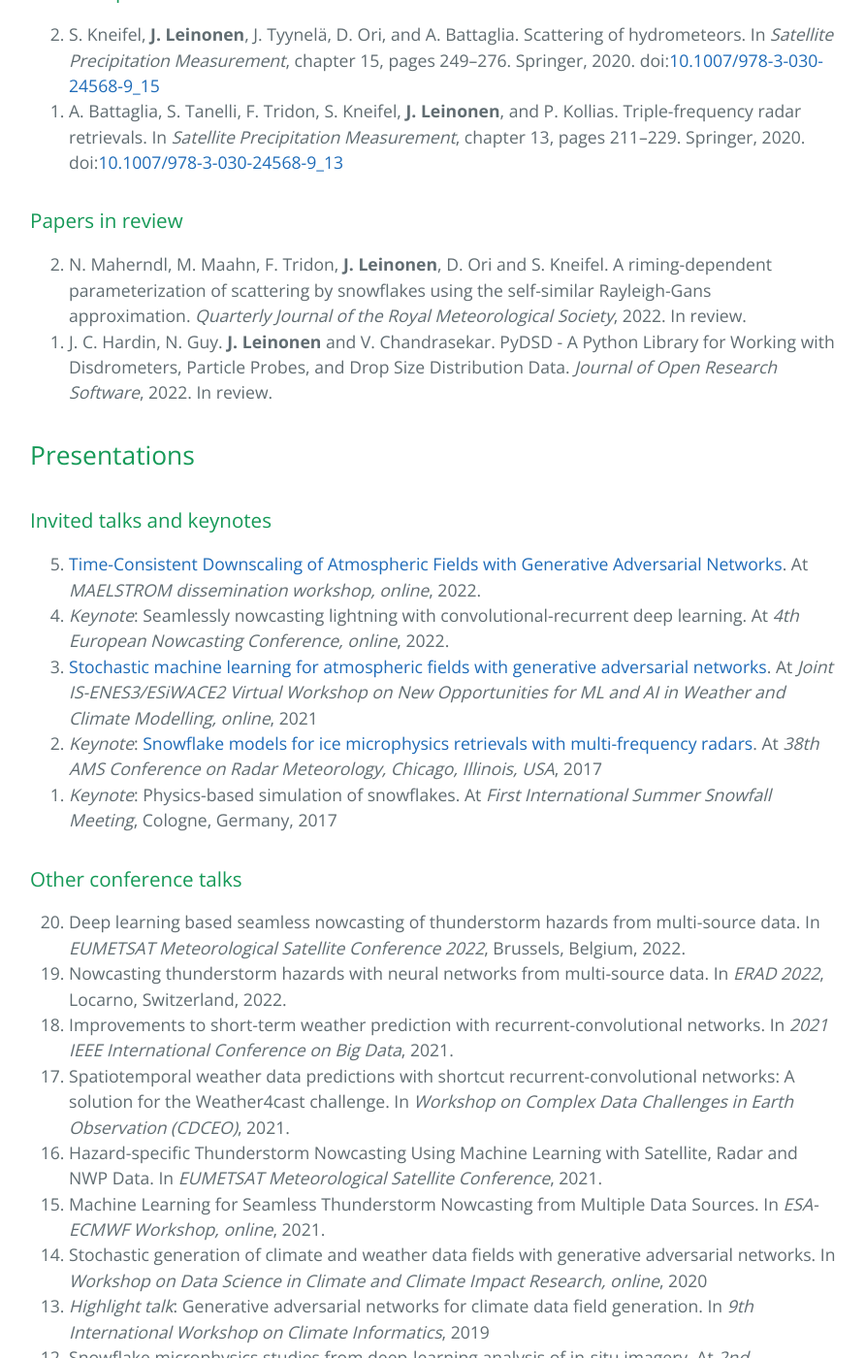
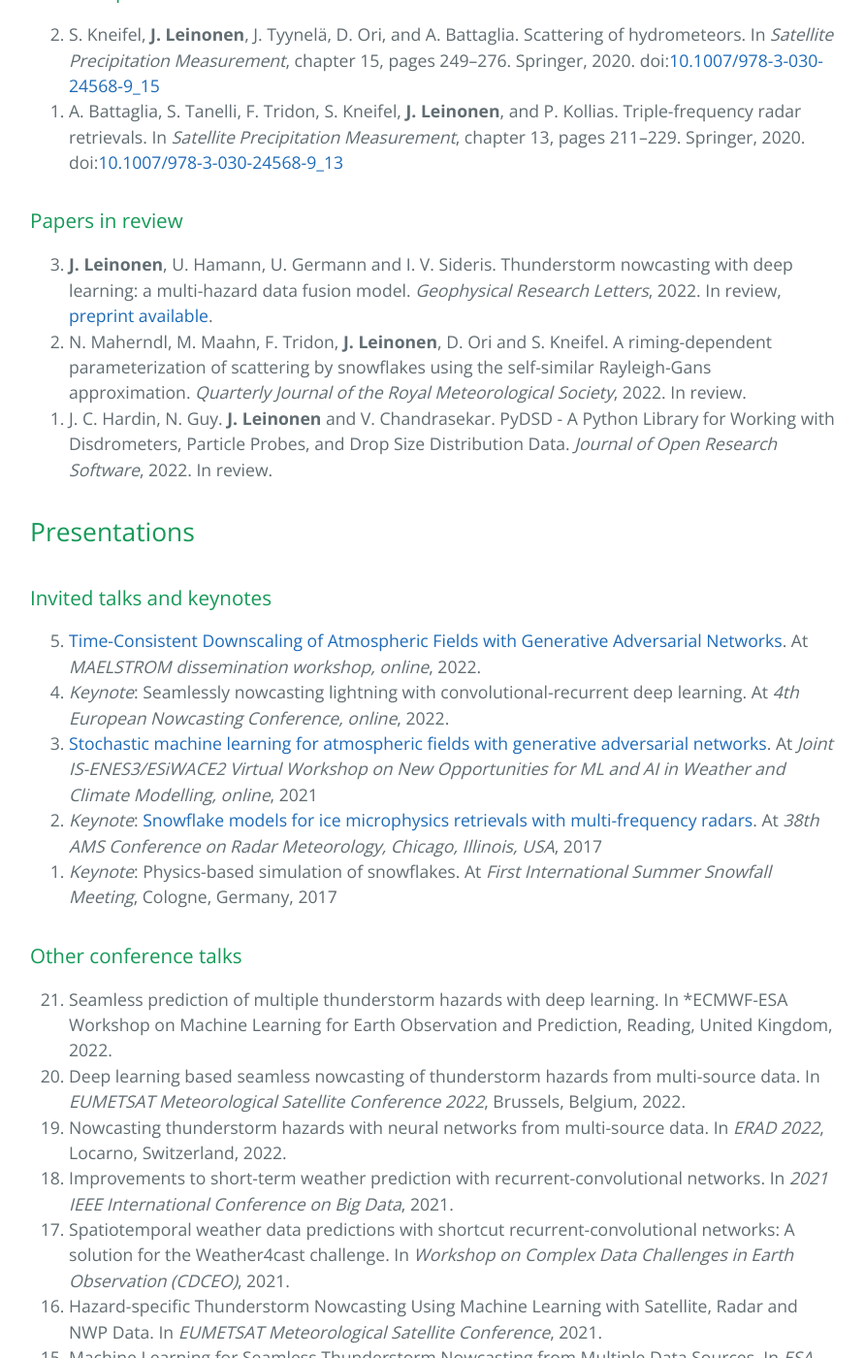
Before and after one commit to jleinonen/jleinonen.github.io, a Jekyll site: the page built from about.md, in a window 1280 px wide and 1400 px high, scrolled down 6008 px. Shown: the whole window at 97% size, without its empty margins (193-1085 px from the left). Built offline with Jekyll 4.4.1, drawn with Linux system fonts in a browser that asks for light colours; some of the changed text lies outside the part shown.

Commit message:
Updated papers, presentations, proposals

```diff
--- a/about.md
+++ b/about.md
@@ -159,6 +159,7 @@ In *ERAD 2010, Sibiu, Romania*, 2010. [https://www.erad2010.com/pdf/oral/monday/
 
 ### Papers in review
 
+0. **J. Leinonen**, U. Hamann, U. Germann and I. V. Sideris. Thunderstorm nowcasting with deep learning: a multi-hazard data fusion model. *Geophysical Research Letters*, 2022. In review, [preprint available](https://arxiv.org/abs/2211.01001).
 0. N. Maherndl, M. Maahn, F. Tridon, **J. Leinonen**, D. Ori and S. Kneifel. A riming-dependent parameterization of scattering by snowflakes using the self-similar Rayleigh-Gans approximation. *Quarterly Journal of the Royal Meteorological Society*, 2022. In review.
 0. J. C. Hardin, N. Guy. **J. Leinonen** and V. Chandrasekar. PyDSD - A Python Library for Working with Disdrometers, Particle Probes, and Drop Size Distribution Data. *Journal of Open Research Software*, 2022. In review.
 {: reversed="reversed"}
@@ -176,6 +177,7 @@ In *ERAD 2010, Sibiu, Romania*, 2010. [https://www.erad2010.com/pdf/oral/monday/
 
 ### Other conference talks
 
+0. Seamless prediction of multiple thunderstorm hazards with deep learning. In *ECMWF-ESA Workshop on Machine Learning for Earth Observation and Prediction, Reading, United Kingdom, 2022.
 0. Deep learning based seamless nowcasting of thunderstorm hazards from multi-source data. In *EUMETSAT Meteorological Satellite Conference 2022*, Brussels, Belgium, 2022.
 0. Nowcasting thunderstorm hazards with neural networks from multi-source data. In *ERAD 2022*, Locarno, Switzerland, 2022.
 0. Improvements to short-term weather prediction with recurrent-convolutional networks. In *2021 IEEE International Conference on Big Data*, 2021.
@@ -266,6 +268,7 @@ California, USA*, 2006.
 
 # Successful proposals <a name="proposals"></a>
 
+* *2023* **Collaborator**: *Evaluating Microphysical Pathways Of Midlatitude Snow Formation (EMPOS)*, Project Grant, German Research Foundation, PI Maximilian Maahn (University of Leipzig)
 * *2020* **Collaborator**: *Studying the parametrization of melting snow particles and untangling the bright band effect in dual-polarization and multi-wavelength radar measurements*, Postdoctoral Researcher grant, Academy of Finland, PI Annakaisa von Lerber (Finnish Meteorological Institute)
 * *2019* **PI**: *Deep Learning For Understanding Clouds and Precipitation*, Swiss Supercomputing Centre Small Development Project
 * *2019* **Co-I**: *[Using CloudSat and CALIPSO observations to assess and inform Global Climate Model hydrometeor generators about the horizontal and vertical subgrid variability of clouds and precipitation](https://nspires.nasaprs.com/external/viewrepositorydocument/cmdocumentid=702361/solicitationId=%7BFECE7AC1-6BD2-0905-F2B7-D89EE27CF2F2%7D/viewSolicitationDocument=1/CCST18%20SELECTIONS.pdf)*, NASA Research Opportunities in Earth and Space Science, CloudSat Science Team, PI Lazaros Oreopoulos (NASA GSFC)
```
Also changed, not shown: other parts of about.md (+1 -1 lines).
